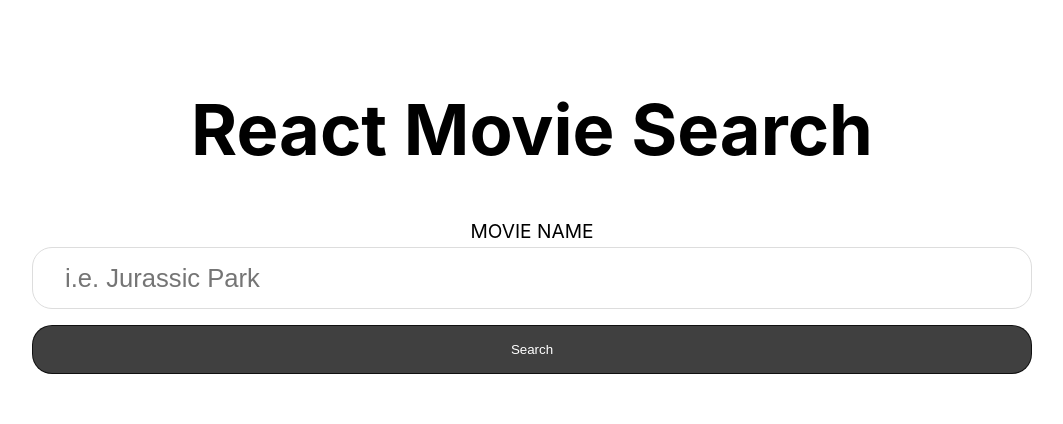
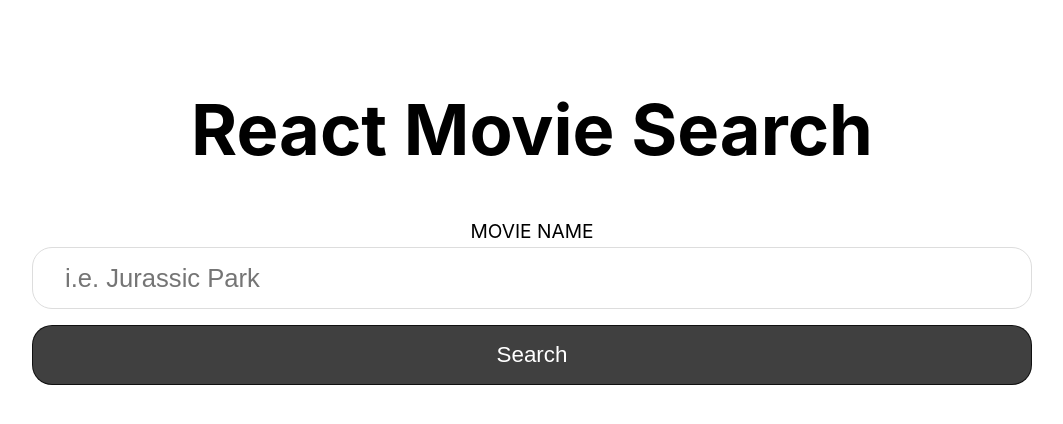
Before and after one commit to jc-nzc/silver-eureka, a React (Create React App) app: page / in a window 1280 px wide. Shown: the top 424 px of the page, without its empty margins (108-1171 px from the left). Built offline with nearby package versions, Linux system fonts and the light colour scheme.

Commit message:
cursor, hover state

```diff
--- a/src/index.css
+++ b/src/index.css
@@ -61,4 +61,11 @@ form {
     padding: 1rem 2rem;
     border: 1px solid rgba(0,0,0,0.75);
     border-radius: 20px;
+    font-size: 1.4rem;
+    cursor: pointer;
+    transition: background-color 250ms;
 }
+
+.button:hover {
+    background-color: rgba(0,0,0,0.85);
+}
```
